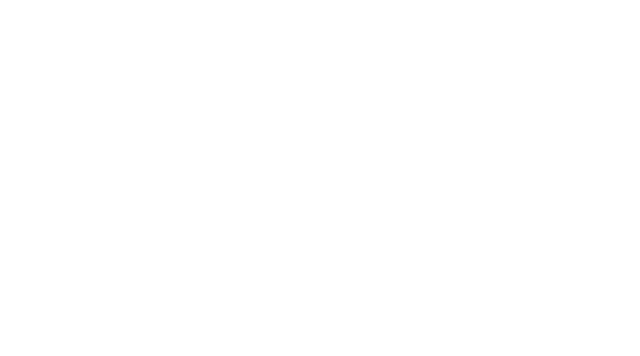
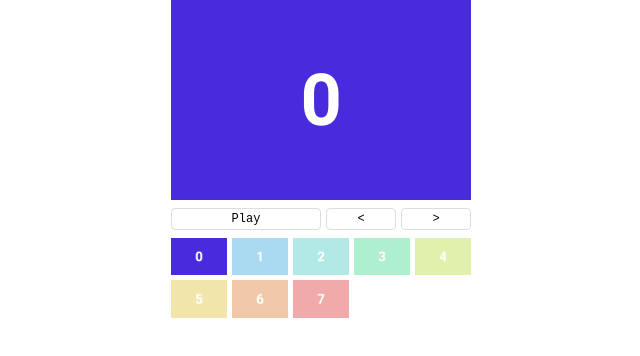
Before and after one commit to miyamo93/dotpractice, a plain HTML site: page index04.html in a window 1280 px wide. Shown: the whole page, without its empty margins (319-959 px from the left). Drawn offline with Linux system fonts and the light colour scheme.

Commit message:
[完]jsスライドショー練習

```diff
--- a/css/styles.scss
+++ b/css/styles.scss
@@ -158,3 +158,66 @@ li{
     transform: translatey(-500px);
   }
 }
+
+// slideShow////////////////////////////////////////////
+
+.slideShow{
+  width: 300px;
+  margin: 0 auto;
+  img{
+    vertical-align: bottom;
+  }
+  #main{
+    width: 300px;
+    height: 200px;
+    margin-bottom: 8px;
+  }
+
+  nav{
+    margin-bottom: 8px;
+    ul{
+      display: flex;
+      justify-content: space-between;
+    }
+    li{
+      border: 1px solid #ddd;
+      border-radius: 4px;
+      font-size: 12px;
+      padding: 4px;
+      text-align: center;
+      cursor: pointer;
+      user-select: none;
+      &:hover{
+        background: #f8f8f8;
+      }
+    }
+  }
+  #play{
+    width: 140px;
+  }
+  #next{
+    width: 60px;
+  }
+  #prev{
+    width: 60px;
+  }
+
+  .thumbnails{
+    display: grid;
+    grid-template-columns: repeat(5, 56px);
+    gap: 5px;
+    li{
+      cursor: pointer;
+      opacity:0.4 ;
+      &:hover{
+        opacity: 1;
+      }
+      &.current{
+        opacity: 1;
+      }
+    }
+    img{
+      width: 56px;
+    }
+  }
+}
--- a/index04.html
+++ b/index04.html
@@ -3,10 +3,26 @@
 <head>
   <meta charset="UTF-8">
   <meta name="viewport" content="width=device-width, initial-scale=1.0">
-  <title>Document</title>
+  <title>スライドショー</title>
   <link rel="stylesheet" href="css/styles.min.css">
+  <link rel="stylesheet" href="css/reset.css">
 </head>
 <body>
+  <div class="slideShow">
+    <img  alt="" id="main">
 
+    <nav>
+      <ul>
+        <li id="play">Play</li>
+        <li id="prev">&lt;</li>
+        <li id="next">&gt;</li>
+      </ul>
+    </nav>
+
+    <ul class="thumbnails">
+    </ul>
+  </div>
+
+  <script src="js/main04.js"></script>
 </body>
 </html>
--- /dev/null
+++ b/js/main04.js
@@ -0,0 +1,81 @@
+'use strict';
+
+{
+  const images = [
+    'img/pic00.png',
+    'img/pic01.png',
+    'img/pic02.png',
+    'img/pic03.png',
+    'img/pic04.png',
+    'img/pic05.png',
+    'img/pic06.png',
+    'img/pic07.png',
+  ];
+  let currentIndex = 0;
+
+  const mainImage = document.getElementById('main');
+  mainImage.src= images[currentIndex];
+
+  images.forEach((image, index) =>{
+    const img = document.createElement('img');
+    img.src = image;
+
+    const li = document.createElement('li');
+    if(index === currentIndex){
+      li.classList.add('current');
+    }
+    li.addEventListener('click', ()=> {
+      mainImage.src = image;
+      const thumbnails = document.querySelectorAll('.thumbnails > li');
+      thumbnails[currentIndex].classList.remove('current');
+      currentIndex = index;
+      thumbnails[currentIndex].classList.add('current');
+    });
+
+
+
+    li.appendChild(img);
+    document.querySelector('.thumbnails').appendChild(li);
+
+  });
+
+  const next = document.getElementById('next');
+  next.addEventListener('click', () =>{
+    let target = currentIndex + 1;
+    if (target === images.length){
+      target = 0;
+    }
+    document.querySelectorAll('.thumbnails > li')[target].click();
+  });
+  const prev = document.getElementById('prev');
+  prev.addEventListener('click', () =>{
+    let target = currentIndex - 1;
+    if (target === images.length -1){
+      target = 0;
+    }
+    document.querySelectorAll('.thumbnails > li')[target].click();
+  });
+
+  let timeoutId;
+
+  function playSlideshow(){
+    timeoutId = setTimeout(() => {
+      next.click();
+      playSlideshow();
+    },1000);
+  }
+
+  let isPlaying = false;
+
+  const play = document.getElementById('play');
+  play.addEventListener('click', () => {
+    if (isPlaying === false){
+      playSlideshow();
+      play.textContent = 'Pause';
+    } else {
+      clearTimeout(timeoutId);
+      play.textContent = 'Play';
+    }
+    isPlaying = !isPlaying;
+  });
+}
```
Also changed, not shown: css/styles.min.css, img/pic00.png (added), img/pic01.png (added), img/pic02.png (added), img/pic03.png (added), img/pic04.png (added), img/pic05.png (added), img/pic06.png (added), img/pic07.png (added).
